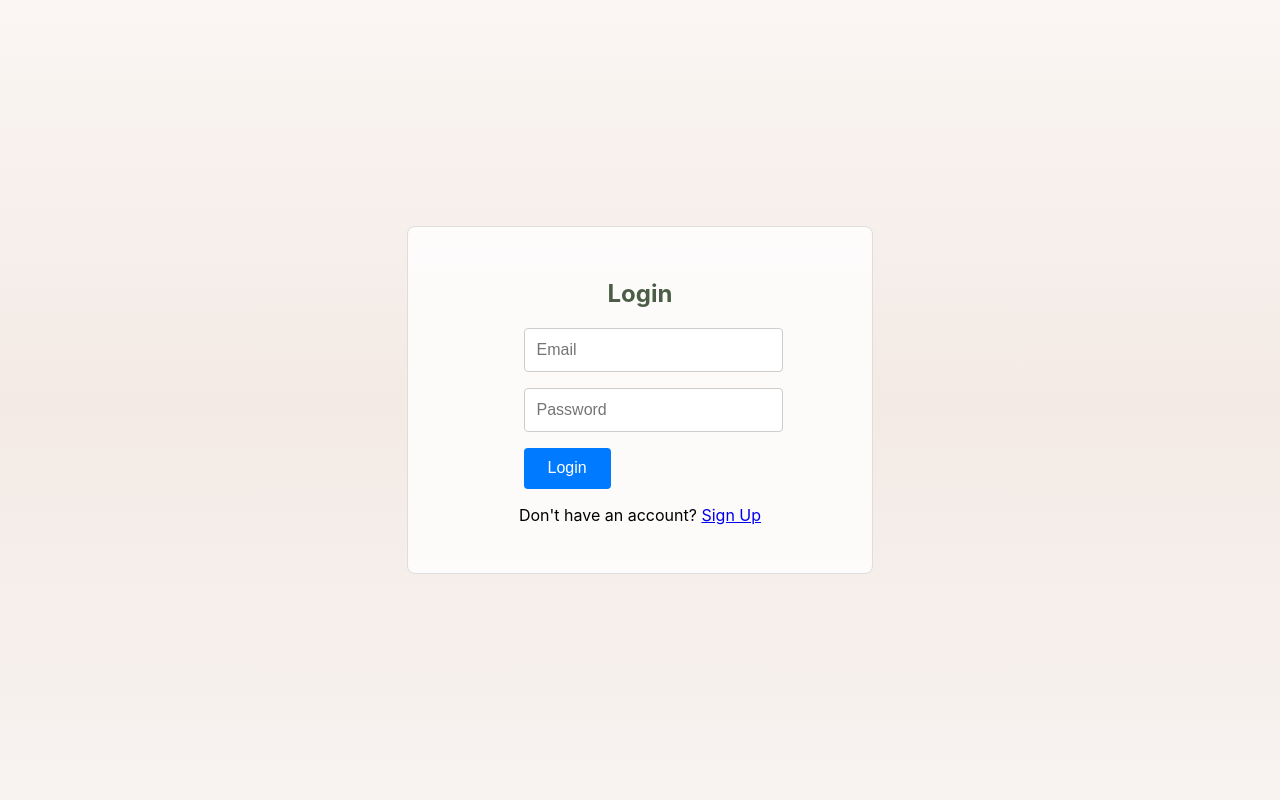
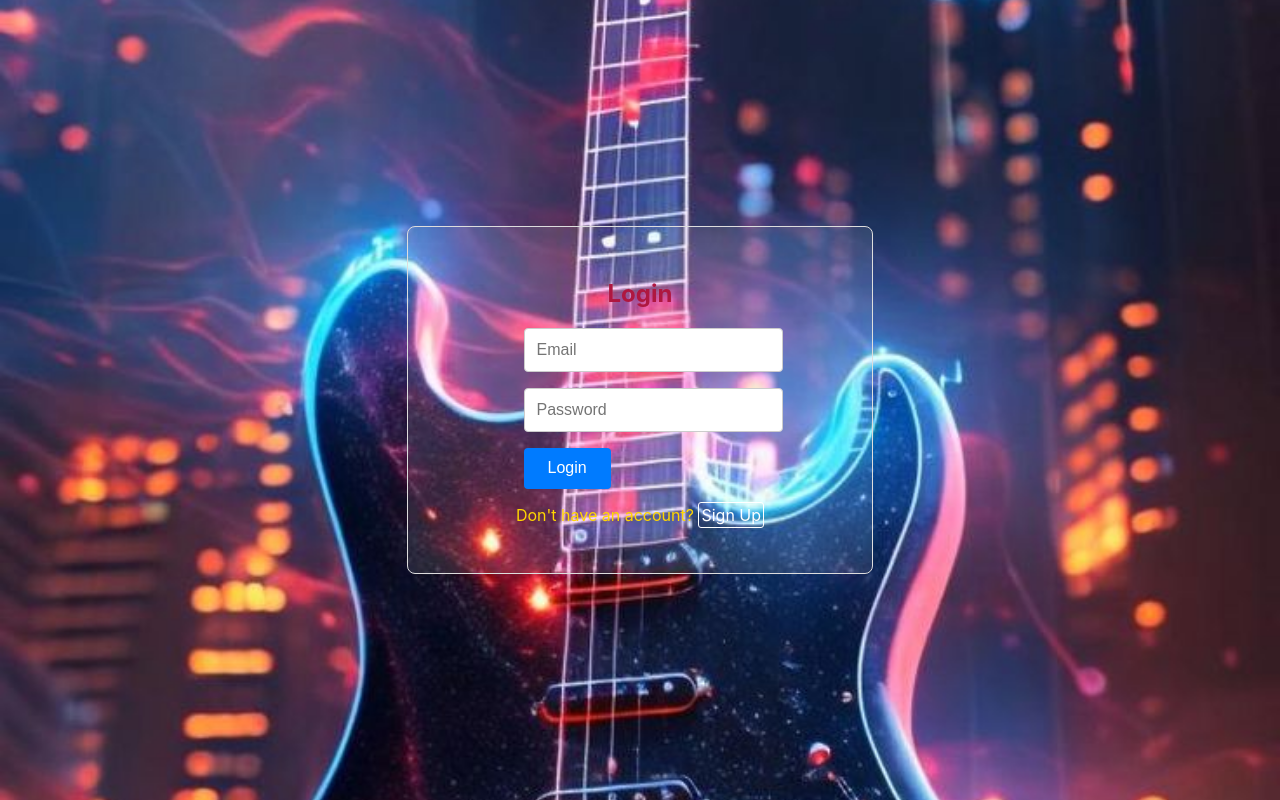
Before and after one commit to abate-Agegnehu/frontendmusicplayer, a React (Create React App) app: page / in a window 1280 px wide. Built offline with nearby package versions, Linux system fonts and the light colour scheme.

Commit message:
add credentional to  frontend login and sign up page

```diff
--- a/src/App.css
+++ b/src/App.css
@@ -10,6 +10,7 @@ html {
   display: flex;
   flex-direction: column;
   height: 100%;
+  color: rgb(242, 242, 245);
 }
 
 main {
--- a/src/App.js
+++ b/src/App.js
@@ -13,7 +13,9 @@ import "./App.css";
 const App = () => {
   return (
     <Router>
+
           <Routes>
+
             <Route path="/" element={<Login />} />
             <Route path="/signup" element={<Signup />} />
             <Route
--- a/src/features/auth/Login.jsx
+++ b/src/features/auth/Login.jsx
@@ -25,12 +25,12 @@ const FormContainer = styled("div")({
   width: "100%",
   maxWidth: "400px",
   margin: "0 auto",
-  background: "rgba(255, 255, 255, 0.8)",
+  background: "rgba(255, 255, 255, 0.1)",
   zIndex: "1",
 });
 
 const H2 = styled("h2")({
-  color: "#4b5d46",
+  color: "#AF1740",
 });
 
 const Input = styled("input")({
@@ -67,6 +67,9 @@ const ErrorMessage = styled("p")({
   color: "red",
   fontSize: "1rem",
   marginBottom: "1rem",
+});
+const P = styled("p")({
+  color: "gold",
 });
 
 const Login = () => {
@@ -116,9 +119,21 @@ const Login = () => {
             {status === "loading" ? "Logging in..." : "Login"}
           </Button>
         </form>
-        <p>
-          Don't have an account? <Link to={"/signup"}>Sign Up</Link>
-        </p>
+        <P>
+          Don't have an account?{" "}
+          <Link
+            to={"/signup"}
+            style={{
+              color: "white",
+              textDecoration: "none",
+              border: "1px solid white",
+              borderRadius: "3px",
+              padding: "2px",
+            }}
+          >
+            Sign Up
+          </Link>
+        </P>
       </FormContainer>
     </Container>
   );
--- a/src/features/auth/Signup.jsx
+++ b/src/features/auth/Signup.jsx
@@ -11,8 +11,6 @@ const Container = styled("div")({
   alignItems: "center",
   height: "100vh",
   width: "100%",
-  background:
-    "linear-gradient( rgba(208, 164, 142, 0.1), rgba(197, 150, 123, 0.2), rgba(180, 137, 114, 0.1) )",
 });
 
 const FormContainer = styled("div")({
@@ -25,11 +23,10 @@ const FormContainer = styled("div")({
   width: "100%",
   maxWidth: "400px",
   margin: "0 auto",
-  background:
-    "linear-gradient( rgba(208, 164, 142, 0.4), rgba(197, 150, 123, 0.6), rgba(180, 137, 114, 0.4) )",
+  background: "rgba(255, 255, 255, 0.1)",
 });
 const H2 = styled("h2")({
-  color: "#4b5d46",
+  color: "gold",
 });
 
 const Input = styled("input")({
--- a/src/features/pages/Footer.jsx
+++ b/src/features/pages/Footer.jsx
@@ -14,12 +14,13 @@ const FooterContainer = styled.footer`
   justify-content: center;
   align-items: center;
   padding: 0.3em;
-  background: linear-gradient(
-    rgba(208, 164, 142, 0.4),
-    rgba(197, 150, 123, 0.4),
-    rgba(180, 137, 114, 0.05)
-  );
-  color: #4b5d46;
+  // background: linear-gradient(
+  //   rgba(208, 164, 142, 0.4),
+  //   rgba(197, 150, 123, 0.4),
+  //   rgba(180, 137, 114, 0.05)
+  // );
+   background: "rgba(255, 255, 255, 0.1)";
+  color: lightgray;
 `;
 
 export default Footer;
--- a/src/features/pages/Navbar.jsx
+++ b/src/features/pages/Navbar.jsx
@@ -43,12 +43,12 @@ const StyledNav = styled.nav`
   justify-content: space-between;
   align-items: center;
   padding: 1em;
-  background: linear-gradient(
-    rgba(208, 164, 142, 0.4),
-    rgba(197, 150, 123, 0.4),
-    rgba(180, 137, 114, 0.05)
-  );
-  color: #4b5d46;
+  // background: linear-gradient(
+  //   rgba(208, 164, 142, 0.4),
+  //   rgba(197, 150, 123, 0.4),
+  //   rgba(180, 137, 114, 0.05)
+  // );
+  color: gold;
   position: sticky;
   top: 0;
   z-index: 1000;
@@ -97,7 +97,7 @@ const StyledLink = styled(Link)`
   ${space}
   ${color}
   margin: 0 10px;
-  color: #4b5d46;
+  color: gold;
   text-decoration: none;
 
   &:hover {
--- a/src/features/song/EditSong.jsx
+++ b/src/features/song/EditSong.jsx
@@ -10,7 +10,7 @@ const Container = styled("div")({
   justifyContent: "center",
   alignItems: "center",
   height: "100vh",
-  backgroundColor: "#f4f4f4",
+  color: "gold",
 });
 
 const FormContainer = styled("div")({
@@ -20,8 +20,8 @@ const FormContainer = styled("div")({
   padding: "2rem",
   border: "1px solid #ddd",
   borderRadius: "8px",
-  backgroundColor: "#fff",
   width: "100%",
+  background: "rgba(255, 255, 255, 0.1)",
   maxWidth: "500px",
 });
 
--- a/src/features/song/MyPlayList.jsx
+++ b/src/features/song/MyPlayList.jsx
@@ -43,13 +43,13 @@ const SongItem = styled("li")({
 const SongTitle = styled("h3")({
   fontSize: "18px",
   marginBottom: "0.5rem",
-  color: "#4b5d46",
+  color: "lightgray",
 });
 
 const SongArtist = styled("p")({
-  fontSize: "14px",
+  fontSize: "16px",
   marginBottom: "0.5rem",
-  color: "#666",
+  color: "lightgray",
 });
 
 const MediaContainer = styled("div")({
--- a/src/features/song/SongForm.jsx
+++ b/src/features/song/SongForm.jsx
@@ -25,7 +25,7 @@ const FormContainer = styled("div")({
   margin: "0 auto",
 });
 const H2 = styled("h2")({
-  color: "#4b5d46",
+  color: "gold",
 });
 
 const Input = styled("input")({
--- a/src/features/song/SongList.jsx
+++ b/src/features/song/SongList.jsx
@@ -42,13 +42,13 @@ const SongItem = styled("li")({
 const SongTitle = styled("h3")({
   fontSize: "18px",
   marginBottom: "0.5rem",
-  color: "#4b5d46",
+  color: "lightgray",
 });
 
 const SongArtist = styled("p")({
-  fontSize: "14px",
+  fontSize: "16px",
   marginBottom: "0.5rem",
-  color: "#666",
+  color: "lightgray",
 });
 
 const MediaContainer = styled("div")({
--- a/src/index.css
+++ b/src/index.css
@@ -5,11 +5,10 @@ body {
     sans-serif;
   -webkit-font-smoothing: antialiased;
   -moz-osx-font-smoothing: grayscale;
-   background: linear-gradient(
-    rgba(208, 164, 142, 0.1),
-    rgba(197, 150, 123, 0.2),
-    rgba(180, 137, 114, 0.1)
-  );
+   background-image: url("./features/auth/music.jpeg");
+   background-size: cover;
+  background-position: center; /* Center the image */
+  background-attachment: fixed; /* Optional: Makes the background fixed while scrolling */
 }
 
 code {
--- a/src/index.js
+++ b/src/index.js
@@ -7,7 +7,9 @@ import { store } from "./app/store";
 const root = ReactDOM.createRoot(document.getElementById("root"));
 root.render(
   <React.StrictMode>
+
     <Provider store={store}>
+
       <App />
     </Provider>
   </React.StrictMode>
```
Also changed, not shown: src/features/auth/music.jpeg (added).
